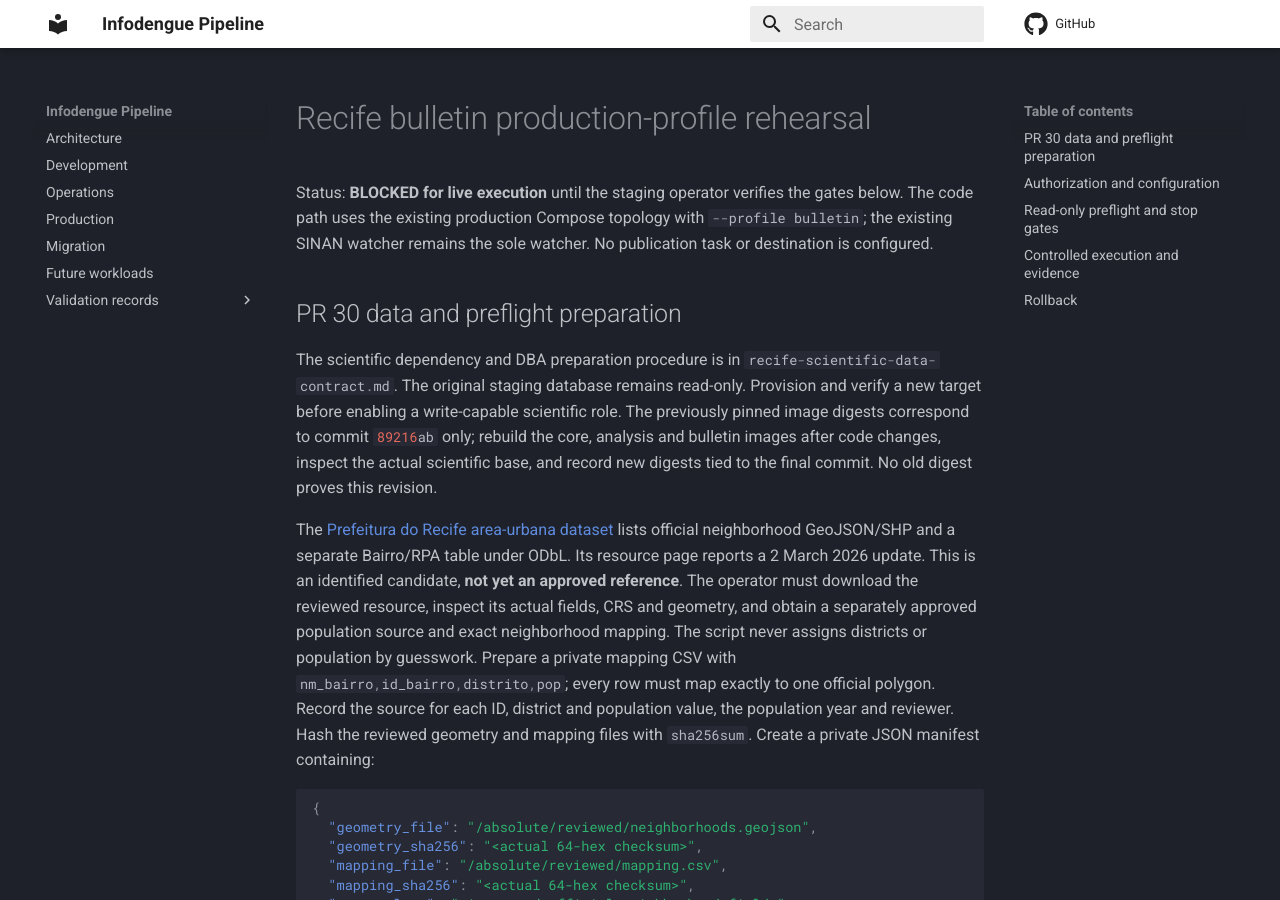
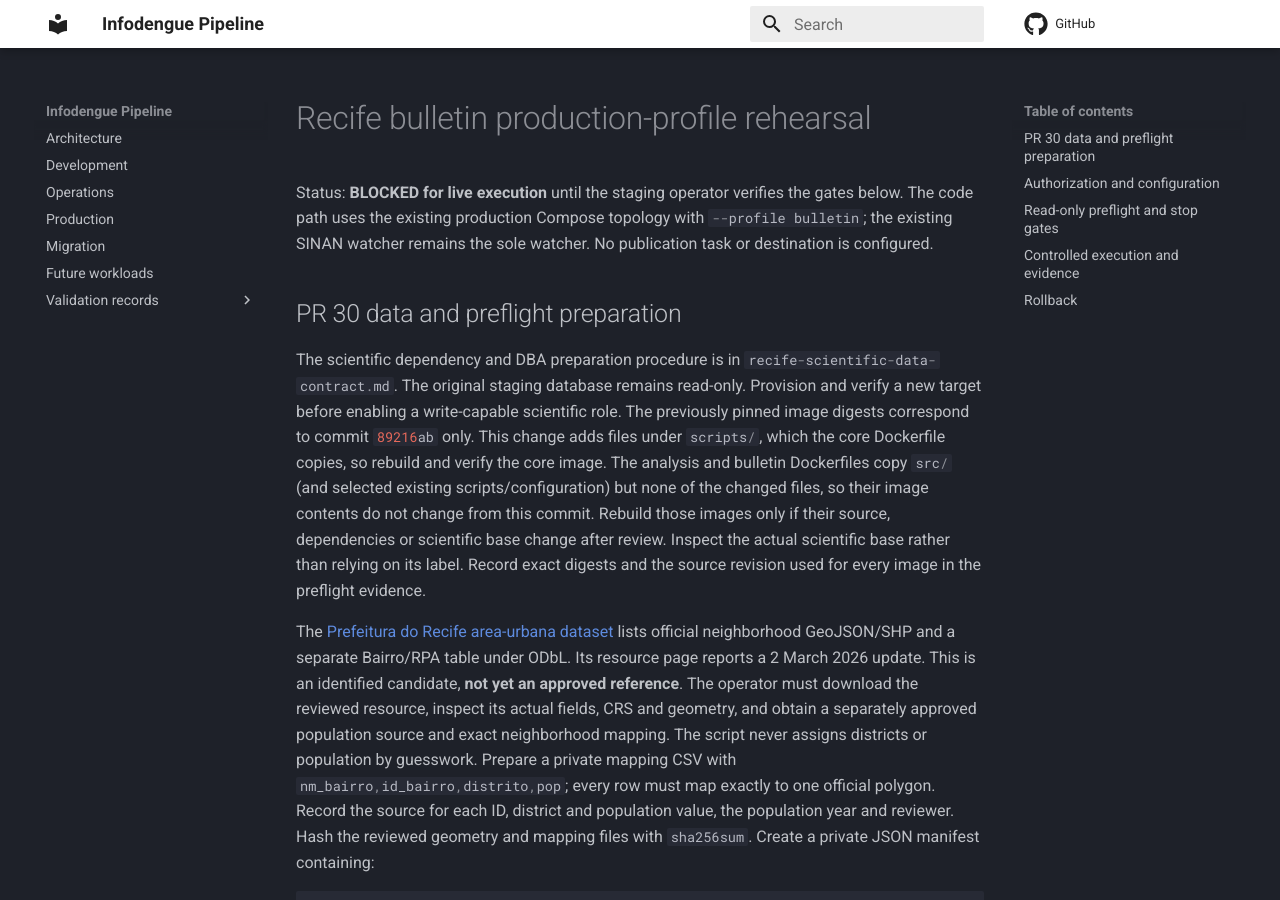
Before and after one commit to esloch/infodengue-pipeline, an MkDocs documentation site: the page built from docs/recife-prod-profile-rehearsal.md, in a window 1280 px wide and 900 px high. Built offline with MkDocs 1.6.1 and Material for MkDocs 9.7.7, drawn with Linux system fonts in a browser that asks for light colours; comment, search, counter and statistics services are not loaded.

Commit message:
docs: specify PR 30 image rebuild scope

```diff
--- a/docs/recife-prod-profile-rehearsal.md
+++ b/docs/recife-prod-profile-rehearsal.md
@@ -11,10 +11,14 @@ The scientific dependency and DBA preparation procedure is in
 [`recife-scientific-data-contract.md`](recife-scientific-data-contract.md).
 The original staging database remains read-only. Provision and verify a new
 target before enabling a write-capable scientific role. The previously pinned
-image digests correspond to commit `89216ab` only; rebuild the core, analysis
-and bulletin images after code changes, inspect the actual scientific base,
-and record new digests tied to the final commit. No old digest proves this
-revision.
+image digests correspond to commit `89216ab` only. This change adds files
+under `scripts/`, which the core Dockerfile copies, so rebuild and verify the
+core image. The analysis and bulletin Dockerfiles copy `src/` (and selected
+existing scripts/configuration) but none of the changed files, so their image
+contents do not change from this commit. Rebuild those images only if their
+source, dependencies or scientific base change after review. Inspect the
+actual scientific base rather than relying on its label. Record exact digests
+and the source revision used for every image in the preflight evidence.
 
 The [Prefeitura do Recife area-urbana dataset](https://dados.recife.pe.gov.br/dataset/area-urbana)
 lists official neighborhood GeoJSON/SHP and a separate Bairro/RPA table under
```
